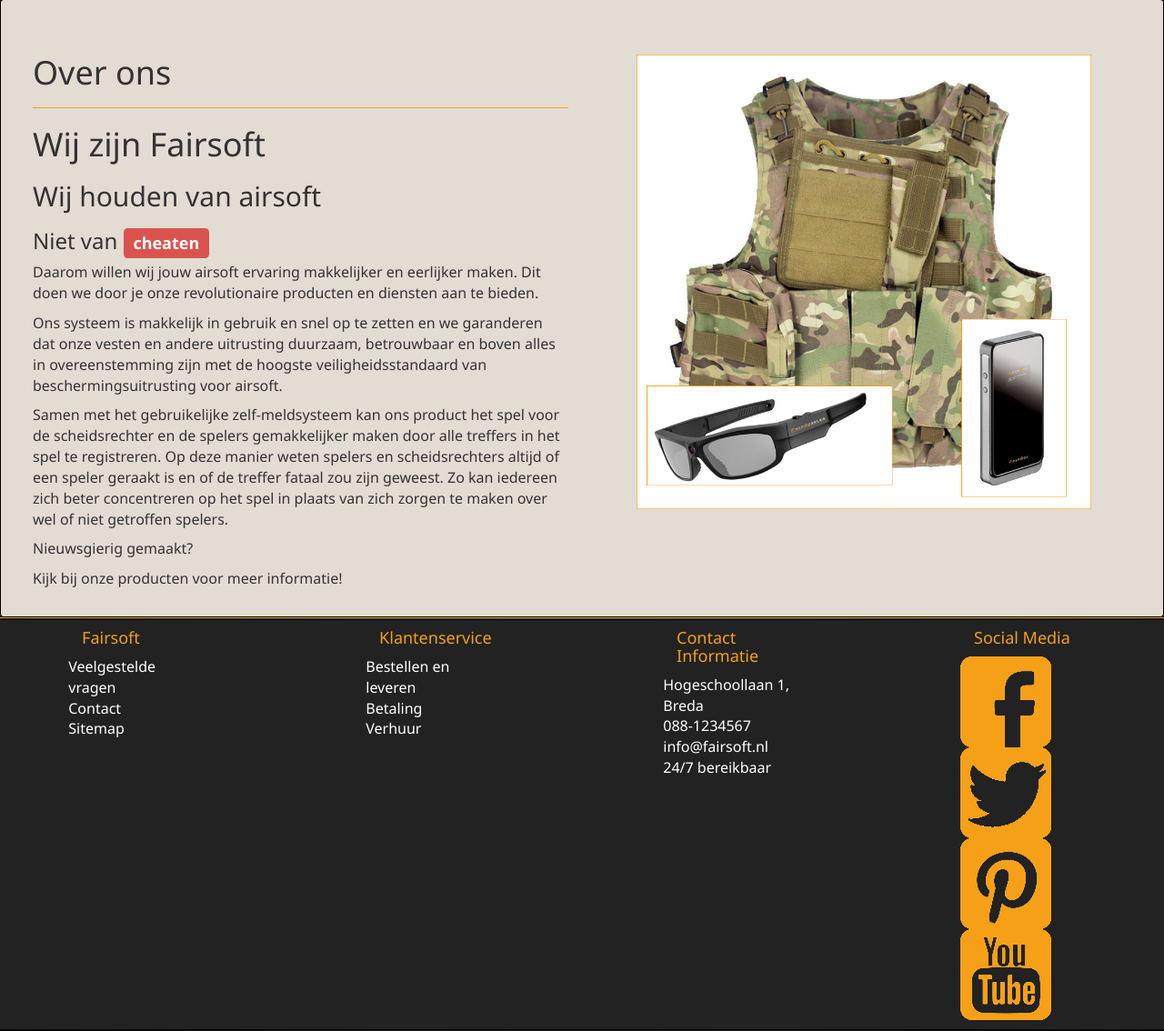
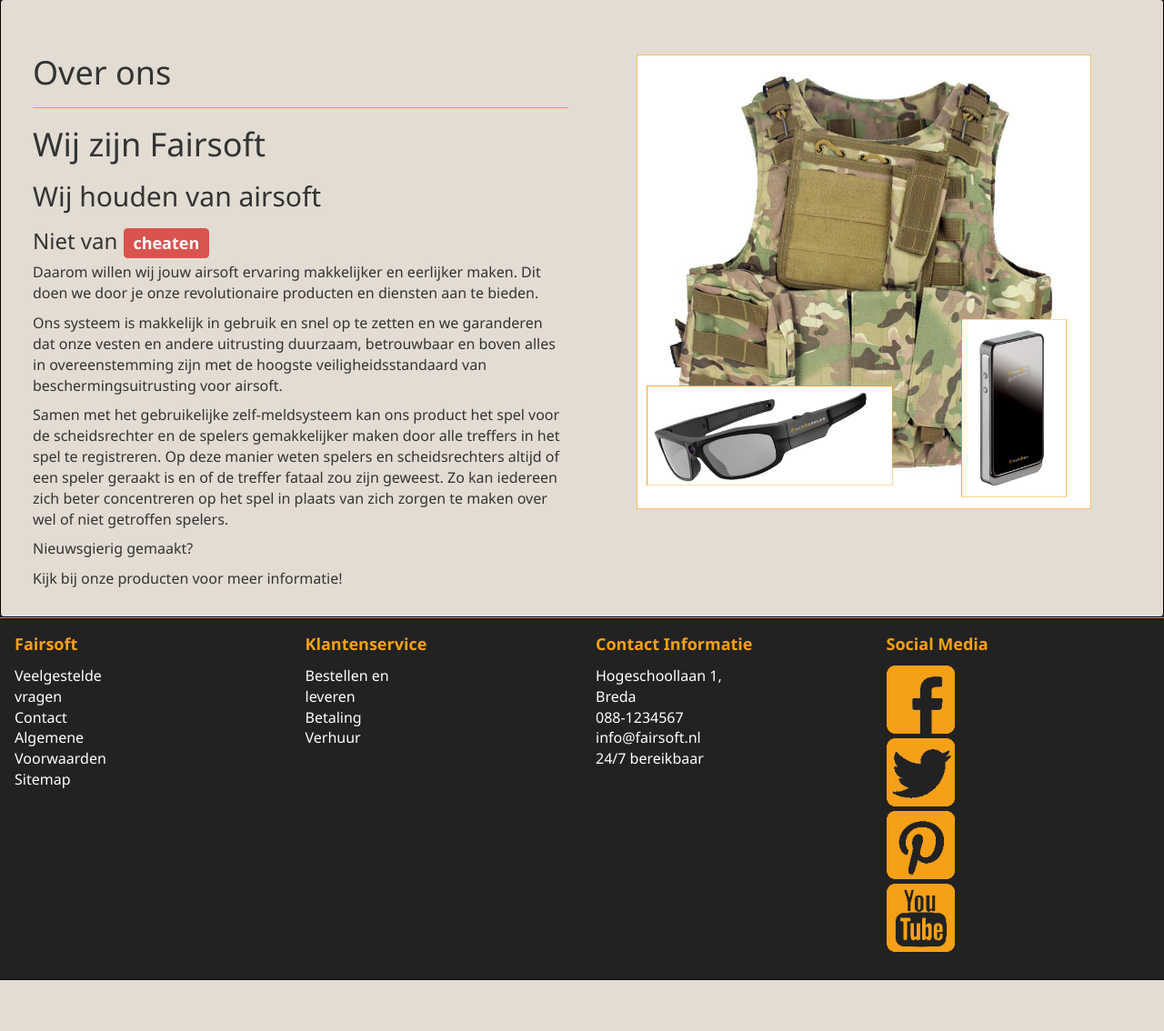
Before and after one commit to FairsoftGit/Website, a PHP site: page / in a window 1280 px wide. Shown: the part 205-1339 px from the top of the page at 91% size. After the commit the page ends 1283 px from the top, so only its background shows below. Run offline with PHP 8.4, Linux system fonts and the light colour scheme; some libraries are stand-ins or nearby versions.

Commit message:
update footer css and adding favicon to title

```diff
--- a/_notes/dwsync.xml
+++ b/_notes/dwsync.xml
@@ -14,4 +14,5 @@
 <file name="sitemap.php" server="D:/xampp/htdocs/fairsoft/" local="131529794030000000" remote="131529794030000000" Dst="2" />
 <file name="orderAndDelivery.php" server="D:/xampp/htdocs/fairsoft/" local="131529797420000000" remote="131529797420000000" Dst="2" />
 <file name="payments.php" server="D:/xampp/htdocs/fairsoft/" local="131529799320000000" remote="131529799320000000" Dst="2" />
+<file name="algemeneVoorwaarden.php" server="D:/xampp/htdocs/fairsoft/" local="131529847650000000" remote="131529847650000000" Dst="2" />
 </dwsync>
--- a/css/fairsoft-stylesheet.css
+++ b/css/fairsoft-stylesheet.css
@@ -158,45 +158,49 @@ main{
 }
 
 /** OPMAAK FOOTER **/
-#footer h4 {
-    margin: auto;
-    margin-top: 10px;
-    width: 40%;
-}
+
 #footer ul {
-    margin: auto;
     width: 50%;
     margin-top: 10px;
     margin-bottom: 10px;
+	list-style-type: none;
+	padding-left: 0;
 }
 #footer{
 	border-top: 1px solid #F6A017;
-	padding: 1px 0;
 	color: white;
 }
 
-#footer > footer{
+footer{
 	background-color: #222222;
 	border: 1px solid #080808;
 	border-radius: 4px;
 	min-height: 50px;
-	/*margin-bottom: 30px; Waarom?*/
+	padding: 15px;
+
 }
 
-footer ul {
-	list-style-type: none;
-	padding-left: 0;
-}
-
-footer h4{
-	color: #F6a017
+footer p{
+	color: #F6a017;
+	font-size: 18px;
+	font-weight: bold;
 }
 
 footer a{
 	color: white;
 	text-decoration: none;
 }
+
 footer a:hover{
 	color: #F6A017;
 	text-decoration: none;
 }
+
+#footerCol4 li{
+	display: inline-block;
+}
+
+#footerCol4 img{
+	width: 75px;
+	margin-bottom:5px;
+}
--- a/includes/footer.php
+++ b/includes/footer.php
@@ -1,31 +1,32 @@
 <footer class="row">
-    <div class="col-xs-12 col-sm-3 col-md-3 col-lg-3">
-        <h4>Fairsoft</h4>
+    <div class="col-xs-12 col-sm-3 col-md-3 col-lg-3" id="footerCol1">
+        <p>Fairsoft</p>
         <ul>
             <li><a href="faq.php">Veelgestelde vragen</a></li>
 			<li><a href="contact.php">Contact</a></li>
+			<li><a href="algemeneVoorwaarden.php">Algemene Voorwaarden</a></li>
 			<li><a href="sitemap.php">Sitemap</a></li>
         </ul>
     </div>
-    <div class="col-xs-12 col-sm-3 col-md-3 col-lg-3">
-        <h4>Klantenservice</h4>
+    <div class="col-xs-12 col-sm-3 col-md-3 col-lg-3" id="footerCol2">
+        <p>Klantenservice</p>
         <ul>
 			<li><a href="orderAndDelivery.php">Bestellen en leveren</a></li>
 			<li><a href="payments.php">Betaling</a></li>
             <li><a href="fairRent.php">Verhuur</a></li>
         </ul>
     </div>
-    <div class="col-xs-12 col-sm-3 col-md-3 col-lg-3">
-        <h4>Contact Informatie</h4>
+    <div class="col-xs-12 col-sm-3 col-md-3 col-lg-3" id="footerCol3">
+        <p>Contact Informatie</p>
         <ul>
             <li>Hogeschoollaan 1, Breda</li>
             <li>088-1234567</li>
-            <li>info@fairsoft.nl</li>
+            <li><a href="mailto:jhel@avans.nl">info@fairsoft.nl</a></li>
             <li>24/7 bereikbaar</li>
         </ul>
     </div>
-    <div class="col-xs-12 col-sm-3 col-md-3 col-lg-3">
-        <h4>Social Media</h4>
+    <div class="col-xs-12 col-sm-3 col-md-3 col-lg-3" id="footerCol4">
+        <p>Social Media</p>
         <ul>
             <li><img src="img/fb.png" alt="Facebook"></li>
             <li><img src="img/twitter.png" alt="Twitter"></li>
--- a/includes/header.php
+++ b/includes/header.php
@@ -8,6 +8,7 @@
     <script src="https://ajax.googleapis.com/ajax/libs/jquery/3.2.0/jquery.min.js"></script>
     <script src="https://maxcdn.bootstrapcdn.com/bootstrap/3.3.7/js/bootstrap.min.js"></script>
     <link rel="stylesheet" href="css/fairsoft-stylesheet.css">
+    <link rel="shortcut icon" href="img/favicon.ico" type="image/x-icon">
     <title>Fairsoft</title>
 </head>
 <body>
--- a/includes/menu.php
+++ b/includes/menu.php
@@ -7,7 +7,7 @@
 				<span class="icon-bar"></span>
 			</button>
             <a class="navbar-brand" href="#">
-				<img id="navBarImg" src="../../pages/img/logo-white.png" alt="Fairsoft">
+				<img id="navBarImg" src="img/logo-white.png" alt="Fairsoft">
 			</a>
         </div>
         <div class="collapse navbar-collapse" id="myNavbar">
```
Also changed, not shown: algemeneVoorwaarden.php (added, +67 -0 lines), img/favicon.ico (added).
